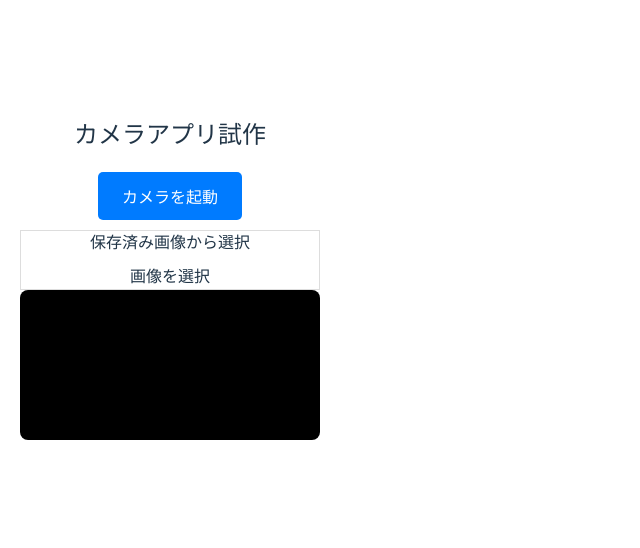
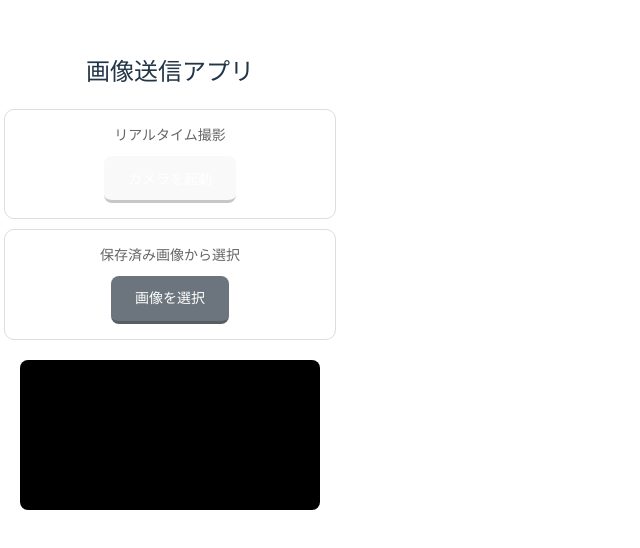
Before and after one commit to smilaxx/keiba, a React (Vite) app in the folder frontend/: page / in a window 1280 px wide. Shown: the part 128-676 px from the top of the page, without its empty margins (0-640 px from the left). Built offline with nearby package versions, Linux system fonts and the light colour scheme.

Commit message:
style修正

```diff
--- a/frontend/src/App.jsx
+++ b/frontend/src/App.jsx
@@ -7,7 +7,7 @@ function App() {
   const [isCameraStarted, setIsCameraStarted] = useState(false); // 状態管理を追加
   const [uploadStatus, setUploadStatus] = useState("");
 
-  const API_URL = "192.168.3.18";
+  const API_URL = "keiba-backend";
 
   // カメラを起動する
   const startCamera = async () => {
@@ -81,10 +81,14 @@ function App() {
 
 return (
     <div style={{ textAlign: 'center', fontFamily: 'sans-serif', padding: '20px' }}>
-      <h2>カメラアプリ試作</h2>
+      <h2>画像送信アプリ</h2>
 
-      <div style={{ marginBottom: '10px' }}>
-        {/* ステート(isCameraStarted)に基づいてボタンを出し分け */}
+      {/* 選択ボタンのレイアウト */}
+      <div style={{ display: 'flex', flexDirection: 'column', gap: '10px', alignItems: 'center', marginBottom: '20px' }}>
+
+        {/* カメラセクション */}
+        <div style={{ border: '1px solid #ddd', padding: '15px', borderRadius: '10px', width: '100%', maxWidth: '300px' }}>
+          <p style={{ margin: '0 0 10px 0', fontSize: '14px', color: '#666' }}>リアルタイム撮影</p>
           {!isCameraStarted ? (
             <button onClick={startCamera} style={btnStyle}>カメラを起動</button>
           ) : (
@@ -92,30 +96,26 @@ function App() {
           )}
         </div>
 
-      {/*画像を選択する*/}
-      <div style={{ border: '1px solid #ddd'}}>
-	  <p style={{ margin: '0 0 10px 0'}}>保存済み画像から選択</p>
+        {/* ファイル選択セクション */}
+        <div style={{ border: '1px solid #ddd', padding: '15px', borderRadius: '10px', width: '100%', maxWidth: '300px' }}>
+          <p style={{ margin: '0 0 10px 0', fontSize: '14px', color: '#666' }}>保存済み画像から選択</p>
+          <label style={{...btnStyle, backgroundColor: '#6c757d', display: 'inline-block', cursor: 'pointer' }}>
             画像を選択
-	  <input type='file' accept="image/*" onChange={handleFileSelect} style={{ display: 'none'}} />
+            <input type="file" accept="image/*" onChange={handleFileSelect} style={{ display: 'none' }} />
+          </label>
+        </div>
       </div>
 
-      <video
-        ref={videoRef}
-        autoPlay
-        playsInline
-        style={{ width: '100%', maxWidth: '400px', borderRadius: '8px', backgroundColor: '#000' }}
-      />
+      <video ref={videoRef} autoPlay playsInline style={videoStyle} />
 
       {capturedImage && (
-        <div style={{ marginTop: '20px' }}>
-          <h3>撮影された写真</h3>
-          <img src={capturedImage} alt="Captured" style={{ width: '100%', maxWidth: '400px', border: '2px solid #333' }} />
-
+        <div style={{ marginTop: '20px', borderTop: '2px solid #eee', paddingTop: '20px' }}>
+          <img src={capturedImage} alt="Preview" style={{ width: '100%', maxWidth: '300px', borderRadius: '5px' }} />
           <br />
-	<button onClick={uploadImage} style={{...btnStyle, backgroudColor: '#28a745', marginTop: '10px'}}>
-	      この写真をPCに保存
+          <button onClick={uploadImage} style={{...btnStyle, backgroundColor: '#28a745', marginTop: '10px', width: '100%', maxWidth: '300px'}}>
+            この画像をPCに送信
           </button>
-	      <p>{uploadStatus}</p>
+          <p style={{ fontWeight: 'bold' }}>{uploadStatus}</p>
         </div>
       )}
 
@@ -124,13 +124,7 @@ function App() {
   );
 }
 
-const btnStyle = {
-  padding: '12px 24px',
-  fontSize: '16px',
-  color: 'white',
-  backgroundColor: '#007bff',
-  border: 'none',
-  borderRadius: '5px',
-};
+const btnStyle = { padding: '12px 24px', fontSize: '14px', color: 'white', border: 'none', borderRadius: '8px', borderBottom: '3px solid rgba(0,0,0,0.2)' };
+const videoStyle = { width: '100%', maxWidth: '400px', borderRadius: '8px', backgroundColor: '#000', display: 'block', margin: '0 auto' };
 
 export default App;
```
Lines whose indentation alone changed are shown as unchanged.
